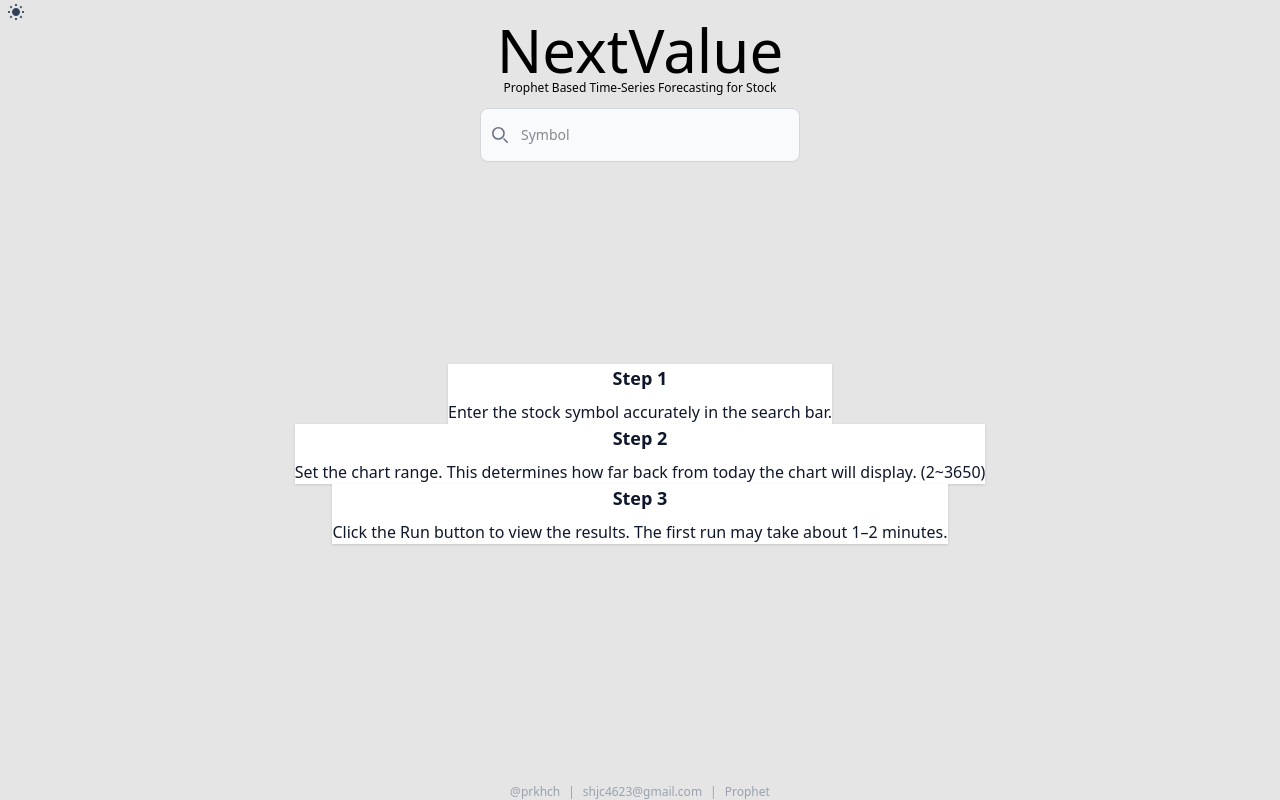
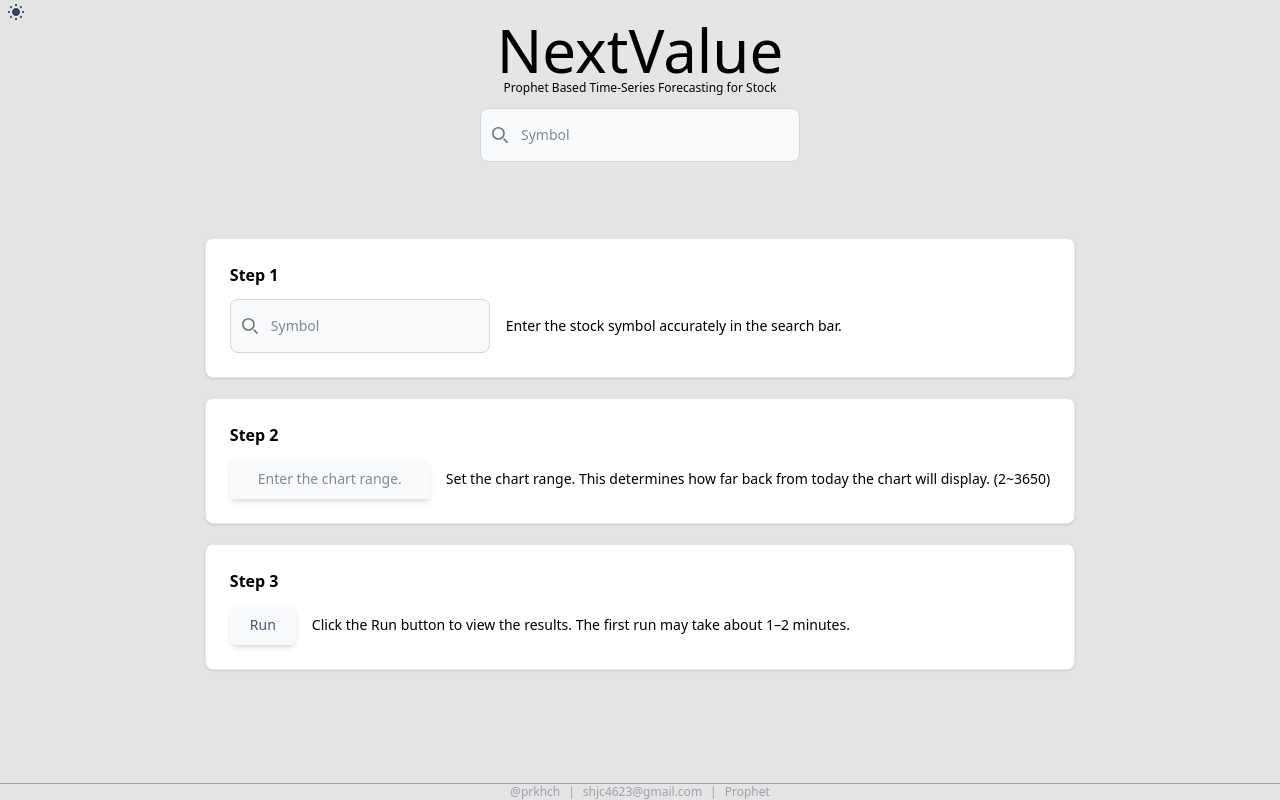
Before and after one commit to prkhch/next-value, a Next.js app in the folder next/: page / in a window 1280 px wide. Built offline with nearby package versions, Linux system fonts and the light colour scheme.

Commit message:
feat : HomePage How to use

```diff
--- a/next/src/components/Footer.tsx
+++ b/next/src/components/Footer.tsx
@@ -1,7 +1,7 @@
 export default function Footer() {
   return (
     <div>
-      <footer className="w-full flex justify-center border-t border-gray-200 text-xs text-gray-400 font-thin">
+      <footer className="w-full flex justify-center border-t text-xs text-gray-400 font-thin">
         <span className="mx-1">@prkhch</span>
         <span className="mx-1">|</span>
         <span className="mx-1">shjc4623@gmail.com</span>
--- a/next/src/components/HomeContent.tsx
+++ b/next/src/components/HomeContent.tsx
@@ -1,28 +1,44 @@
 "use client";
 
+import SearchBarMock from "@/components/ui/SearchBarMock";
+import RangeInputMock from "@/components/ui/RangeInputMock";
+import ForcastingButtonMock from "@/components/ui/ForcastingButtonMock";
+
 export default function HomeContent() {
+  const steps = [
+    {
+      id: 1,
+      mock: <SearchBarMock />,
+      text: "Enter the stock symbol accurately in the search bar.",
+    },
+    {
+      id: 2,
+      mock: <RangeInputMock />,
+      text: "Set the chart range. This determines how far back from today the chart will display. (2~3650)",
+    },
+    {
+      id: 3,
+      mock: <ForcastingButtonMock />,
+      text: "Click the Run button to view the results. The first run may take about 1–2 minutes.",
+    },
+  ];
+
   return (
-    <section className="w-full min-h-[70vh] flex flex-col justify-center items-center text-center px-6 py-10">
-      <div className="shadow-sm bg-white dark:bg-gray-800 text-content">
-        <div className="text-lg font-semibold mb-2">Step 1</div>
-        <p>Enter the stock symbol accurately in the search bar.</p>
-      </div>
-
-      <div className="shadow-sm bg-white dark:bg-gray-800 text-content">
-        <div className="text-lg font-semibold mb-2">Step 2</div>
-        <p>
-          Set the chart range. This determines how far back from today the chart
-          will display. (2~3650)
-        </p>
-      </div>
-
-      <div className="shadow-sm bg-white dark:bg-gray-800 text-content">
-        <div className="text-lg font-semibold mb-2">Step 3</div>
-        <p>
-          Click the Run button to view the results. The first run may take about
-          1–2 minutes.
-        </p>
-      </div>
+    <section className="w-full min-h-[70vh] flex flex-col justify-center items-center text-center gap-5">
+      {steps.map((step, idx) => (
+        <div
+          key={idx}
+          className="flex flex-col h-auto w-full max-w-xs md:max-w-full items-center justify-center md:items-start md:justify-between p-2 md:p-6 bg-white border border-gray-200 rounded-lg shadow-sm dark:bg-gray-800 dark:border-gray-700"
+        >
+          <div className="mb-3">
+            <p className="font-bold">Step {step.id}</p>
+          </div>
+          <div className="flex flex-col md:flex-row justify-center md:justify-between items-center md:items-center gap-1 md:gap-4 text-xs md:text-sm font-thin">
+            {step.mock}
+            <p className="text-center md:text-left">{step.text}</p>
+          </div>
+        </div>
+      ))}
     </section>
   );
 }
--- a/next/src/components/PriceChart.tsx
+++ b/next/src/components/PriceChart.tsx
@@ -48,7 +48,7 @@
             fill: false,
             borderColor: chartColor,
             borderWidth: 1,
-            pointBorderWidth: 3,
+            pointBorderWidth: 1,
             pointRadius: 1,
             tension: 0.1,
           },
--- /dev/null
+++ b/next/src/components/ui/ForcastingButtonMock.tsx
@@ -0,0 +1,13 @@
+const ForcastingButtonMock = () => {
+  return (
+    <button
+      type="button"
+      className="bg-gray-50 dark:bg-gray-700 text-gray-600 dark:text-gray-400 shadow-md k focus:ring-4 font-medium rounded-md text-sm px-5 py-2.5  "
+      disabled
+    >
+      Run
+    </button>
+  );
+};
+
+export default ForcastingButtonMock;
--- /dev/null
+++ b/next/src/components/ui/RangeInputMock.tsx
@@ -0,0 +1,17 @@
+const RangeInputMock = () => {
+  return (
+    <div className="w-50 mx-auto">
+      <input
+        type="number"
+        id="quantity-input"
+        data-input-counter
+        aria-describedby="helper-text-explanation"
+        className="shadow-md bg-gray-50  rounded-xs border-gray-300  text-center text-gray-900 text-sm block w-full py-2.5 dark:bg-gray-700 dark:placeholder-gray-400 dark:text-gray-400"
+        placeholder="Enter the chart range."
+        disabled
+      />
+    </div>
+  );
+};
+
+export default RangeInputMock;
--- /dev/null
+++ b/next/src/components/ui/SearchBarMock.tsx
@@ -0,0 +1,40 @@
+const SearchBarMock = () => {
+  return (
+    <div className="mx-auto">
+      <label
+        htmlFor="search"
+        className="mb-2 text-sm font-medium text-gray-900 sr-only dark:text-white"
+      >
+        Search
+      </label>
+      <div className="relative w-48 md:w-full">
+        <div className="absolute inset-y-0 start-0 flex items-center ps-3 pointer-events-none">
+          <svg
+            className="w-4 h-4 text-gray-500 dark:text-gray-400"
+            aria-hidden="true"
+            xmlns="http://www.w3.org/2000/svg"
+            fill="none"
+            viewBox="0 0 20 20"
+          >
+            <path
+              stroke="currentColor"
+              strokeLinecap="round"
+              strokeLinejoin="round"
+              strokeWidth="2"
+              d="m19 19-4-4m0-7A7 7 0 1 1 1 8a7 7 0 0 1 14 0Z"
+            />
+          </svg>
+        </div>
+        <input
+          type="search"
+          id="search"
+          className="block w-full p-4 ps-10 text-sm text-gray-900 border border-gray-300 rounded-lg bg-gray-50 dark:bg-gray-700 dark:border-gray-600 dark:placeholder-gray-400 dark:text-white focus:border-none"
+          placeholder="Symbol"
+          disabled
+        />
+      </div>
+    </div>
+  );
+};
+
+export default SearchBarMock;
```
